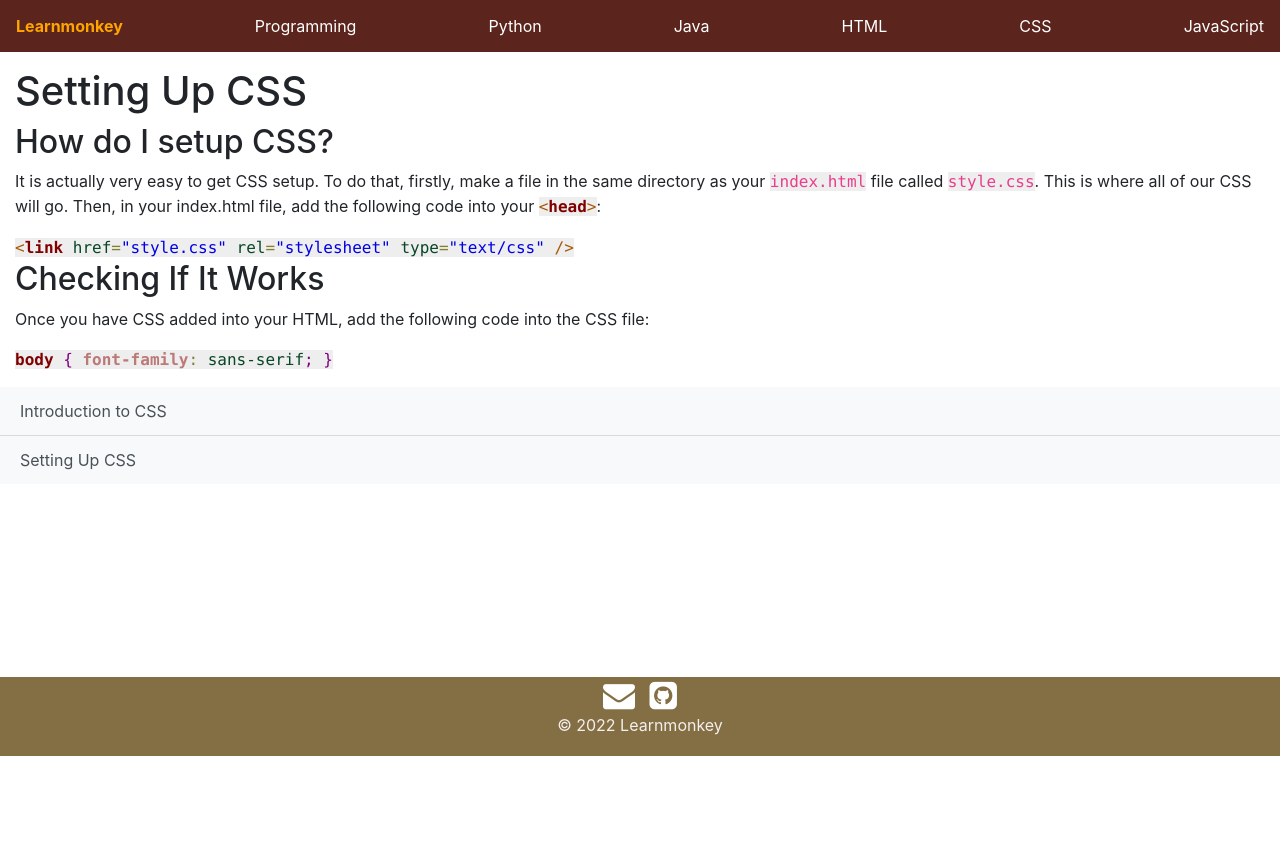
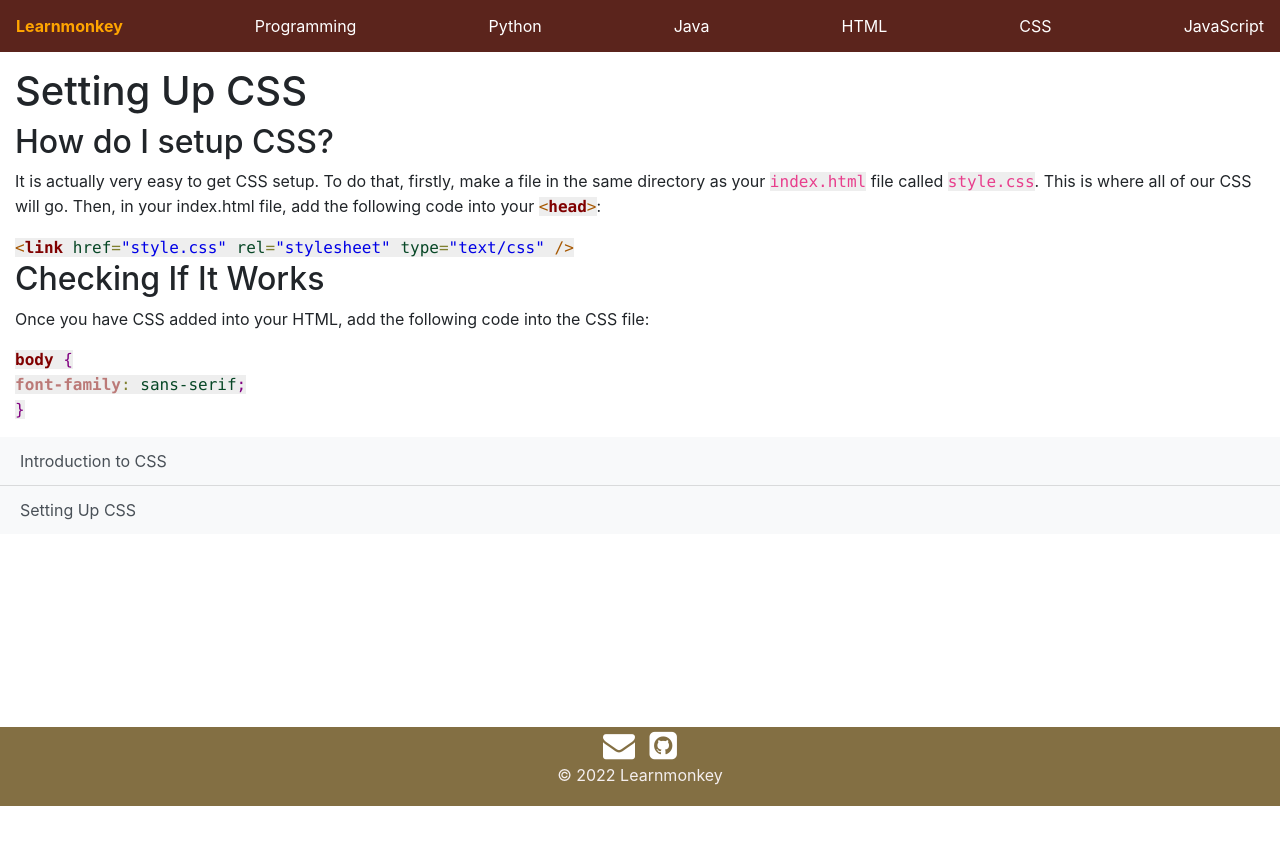
Before and after one commit to learnmonkey/learnmonkey.github.io, a Jekyll site: the page built from programming/css/setup-css.html, in a window 1280 px wide and 900 px high. Shown: the top 845 px of the window. Built offline with Jekyll 4.4.1, drawn with Linux system fonts in a browser that asks for light colours.

Commit message:
some stupid line breaks for sample css code come on html, you gotta do better than that......

```diff
--- a/programming/css/setup-css.html
+++ b/programming/css/setup-css.html
@@ -15,8 +15,8 @@ layout: css
 <section>
     <h2>Checking If It Works</h2>
     <p>Once you have CSS added into your HTML, add the following code into the CSS file:</p>
-    <code style='color:#000000;'><span style='color:#800000; font-weight:bold; '>body</span> <span style='color:#800080; '>{</span>
-        <span style='color:#bb7977; font-weight:bold; '>font-family</span><span style='color:#808030; '>:</span> <span style='color:#074726; '>sans-serif</span><span style='color:#800080; '>;</span>
+    <code style='color:#000000;'><span style='color:#800000; font-weight:bold; '>body</span> <span style='color:#800080; '>{</span><br>
+        <span style='color:#bb7977; font-weight:bold; '>font-family</span><span style='color:#808030; '>:</span> <span style='color:#074726; '>sans-serif</span><span style='color:#800080; '>;</span><br>
       <span style='color:#800080; '>}</span>
     </code>
 </section>
```
